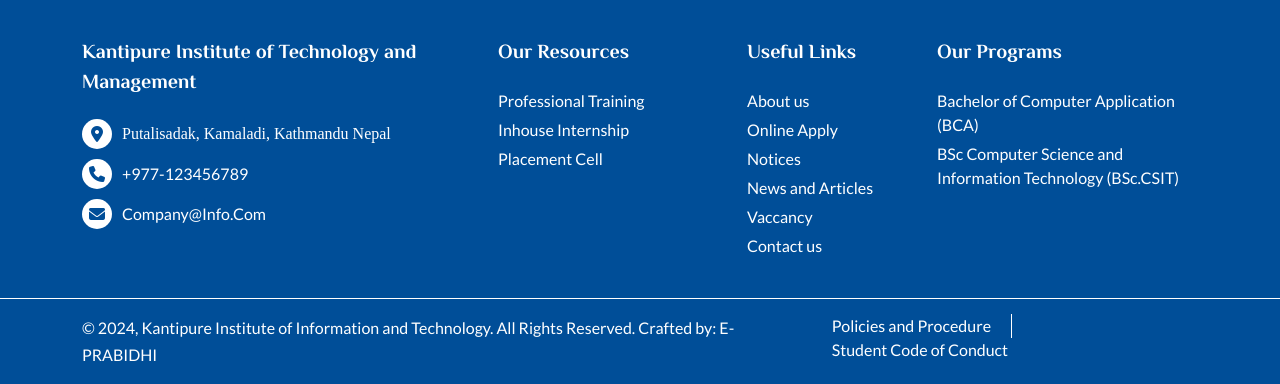
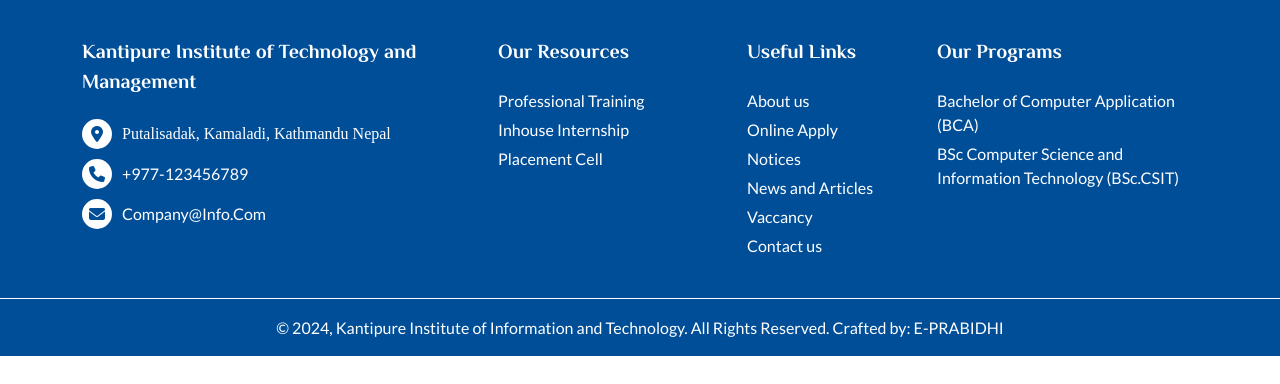
Before and after one commit to Pasang-lama/kitm, a PHP site: page /bca.php in a window 1280 px wide. Shown: the part 1291-1675 px from the top of the page. After the commit the page ends 1647 px from the top, so only its background shows below. Run offline with PHP 8.4, Linux system fonts and the light colour scheme; some libraries are stand-ins or nearby versions.

Commit message:
changes in buttom style

```diff
--- a/css/style.css
+++ b/css/style.css
@@ -103,13 +103,11 @@
   width: fit-content;
   padding: 10px 30px;
   text-align: center;
-  position: relative;
   z-index: 2;
   border: 2px solid #004E98;
   background-color: #004E98;
   border-radius: 3px;
   overflow: hidden;
-  transition: all 0.3s ease-in-out 0s;
   position: relative;
 }
 .custom-button a::before,
@@ -1162,40 +1160,15 @@ footer .copy-right-section {
   padding: 15px 0px;
   margin-top: 40px;
 }
-footer .copy-right-section .wrapper {
-  display: flex;
-  gap: 50px;
-  justify-content: space-between;
-}
-footer .copy-right-section .wrapper p {
-  width: -moz-fit-content;
-  width: fit-content;
+footer .copy-right-section p {
   color: #fff;
-}
-footer .copy-right-section .wrapper p a {
+  text-align: center;
+}
+footer .copy-right-section p a {
   color: #fff !important;
   text-transform: uppercase;
 }
-footer .copy-right-section .wrapper p a:hover {
-  color: #EF4A4A !important;
-}
-footer .copy-right-section .wrapper .privacy-policy ul {
-  display: block;
-}
-footer .copy-right-section .wrapper .privacy-policy ul li {
-  border-right: 1px solid white;
-  padding-right: 20px;
-  margin-right: 20px;
-}
-footer .copy-right-section .wrapper .privacy-policy ul li:last-child {
-  margin-right: 0;
-  padding-right: 0;
-  border-right: none;
-}
-footer .copy-right-section .wrapper .privacy-policy ul li a {
-  color: white !important;
-}
-footer .copy-right-section .wrapper .privacy-policy ul li a:hover {
+footer .copy-right-section p a:hover {
   color: #EF4A4A !important;
 }
 
--- a/includes/footer.php
+++ b/includes/footer.php
@@ -42,16 +42,9 @@
     </div>
     <div class="copy-right-section">
         <div class="container">
-            <div class="wrapper">
-                <p>© 2024, Kantipure Institute of Information and Technology. All Rights Reserved. Crafted by: <a href="">E-prabidhi</a>
+                <p class="text-center">© 2024, Kantipure Institute of Information and Technology. All Rights Reserved. Crafted by: <a href="">E-prabidhi</a>
                 </p>
-                <div class="privacy-policy">
-                    <ul>
-                        <li><a href="page.php">Policies and Procedure</a></li>
-                        <li><a href="page.php">Student Code of Conduct</a></li>
-                    </ul>
-                </div>
-            </div>
+
         </div>
     </div>
 </footer>
--- a/scss/base/_button.scss
+++ b/scss/base/_button.scss
@@ -13,13 +13,12 @@
     width: fit-content;
     padding: 10px 30px;
     text-align: center;
-    position: relative;
     z-index: 2;
     border: 2px solid $secondary-color;
     background-color: $secondary-color;
     border-radius: 3px;
     overflow: hidden;
-    transition: all 0.3s ease-in-out 0s;
+
     position: relative;
     &::before{
       content: "";
--- a/scss/layout/_footer.scss
+++ b/scss/layout/_footer.scss
@@ -82,15 +82,9 @@ footer {
     border-top: 1px solid white;
     padding: 15px 0px;
     margin-top: 40px;
-    .wrapper {
-      display: flex;
-      gap: 50px;
-      justify-content: space-between;
-
     p {
-        width: fit-content;
       color: #fff;
-
+text-align: center;
       a {
         color: #fff !important;
         text-transform: uppercase;
@@ -101,32 +95,5 @@ footer {
       }
     }
 
-      .privacy-policy {
-        ul {
-          display: block;
-
-          li {
-            border-right: 1px solid white;
-            padding-right: 20px;
-            margin-right: 20px;
-
-
-            &:last-child {
-              margin-right: 0;
-              padding-right: 0;
-              border-right: none;
-            }
-
-            a {
-              color: white !important;
-
-              &:hover {
-                color: $primary-color !important;
   }
 }
-          }
-        }
-      }
-    }
-  }
-}
```
Also changed, not shown: 1 other file. Lines whose indentation alone changed are shown as unchanged.
